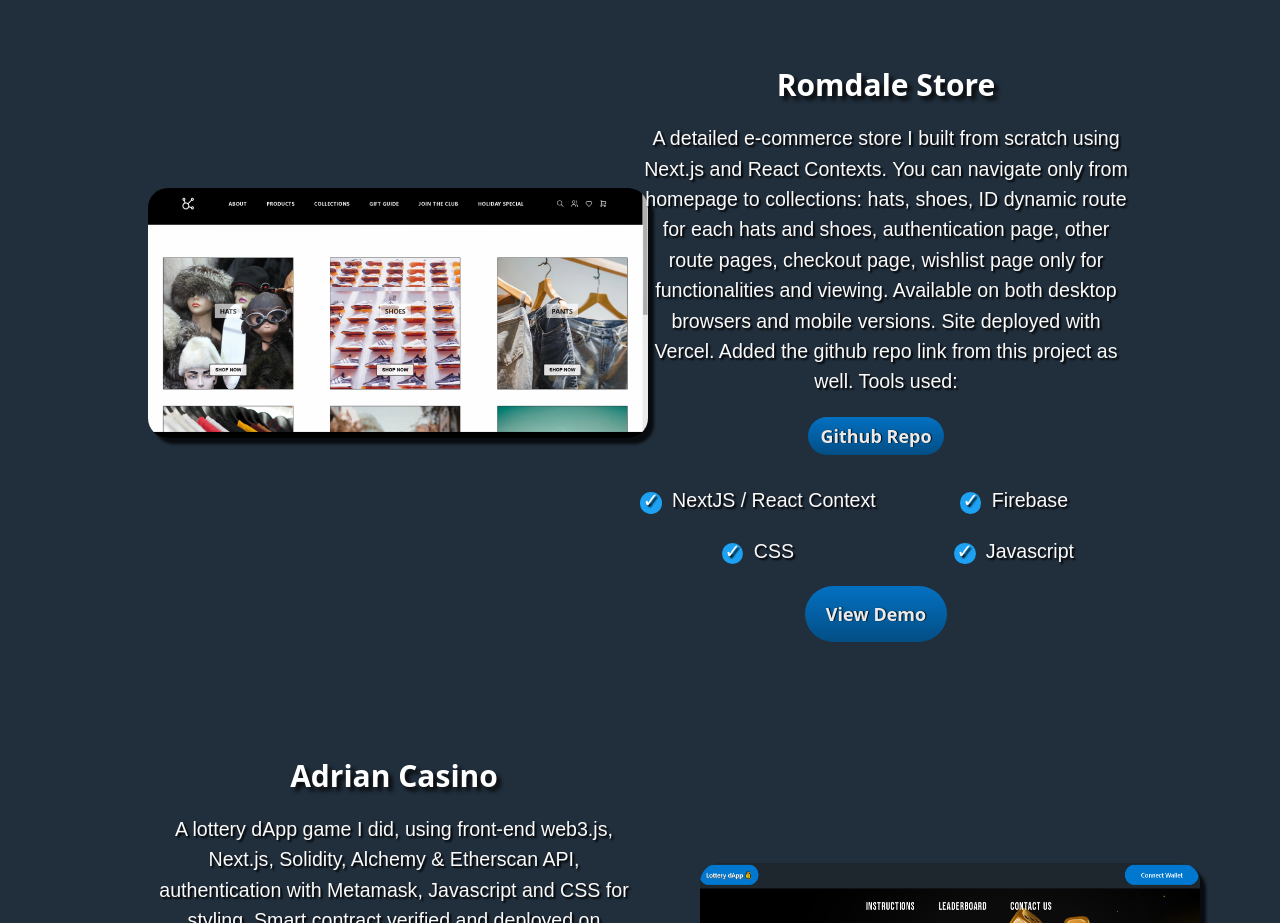
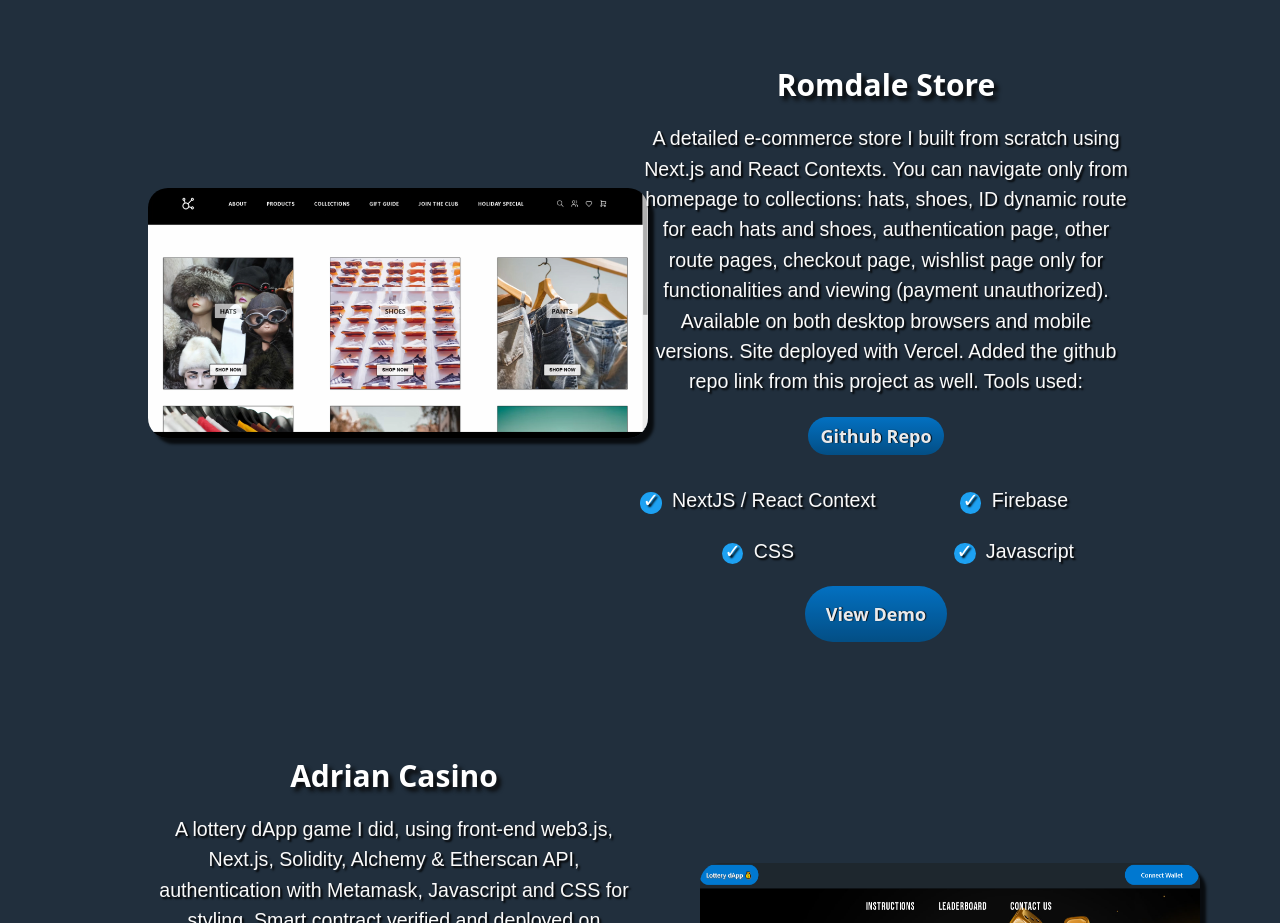
Before and after one commit to Hadriani/my-portfolio, a Next.js app: page / in a window 1280 px wide. Shown: the part 1600-2523 px from the top of the page. Built offline with nearby package versions, Linux system fonts and the light colour scheme.

Commit message:
Update Main.js

```diff
--- a/components/Main.js
+++ b/components/Main.js
@@ -126,7 +126,7 @@ export default function Main() {
                     <h1 className={style.titleprojects}>Romdale Store</h1>
                     <p>
                         A detailed e-commerce store I built from scratch using Next.js and React Contexts.
-                        You can navigate only from homepage to collections: hats, shoes, ID dynamic route for each hats and shoes, authentication page, other route pages, checkout page, wishlist page only for functionalities and viewing.
+                        You can navigate only from homepage to collections: hats, shoes, ID dynamic route for each hats and shoes, authentication page, other route pages, checkout page, wishlist page only for functionalities and viewing (payment unauthorized).
                         Available on both desktop browsers and mobile versions. Site deployed with Vercel. Added the github repo link from this project as well.
                         Tools used:
                     </p>
```
